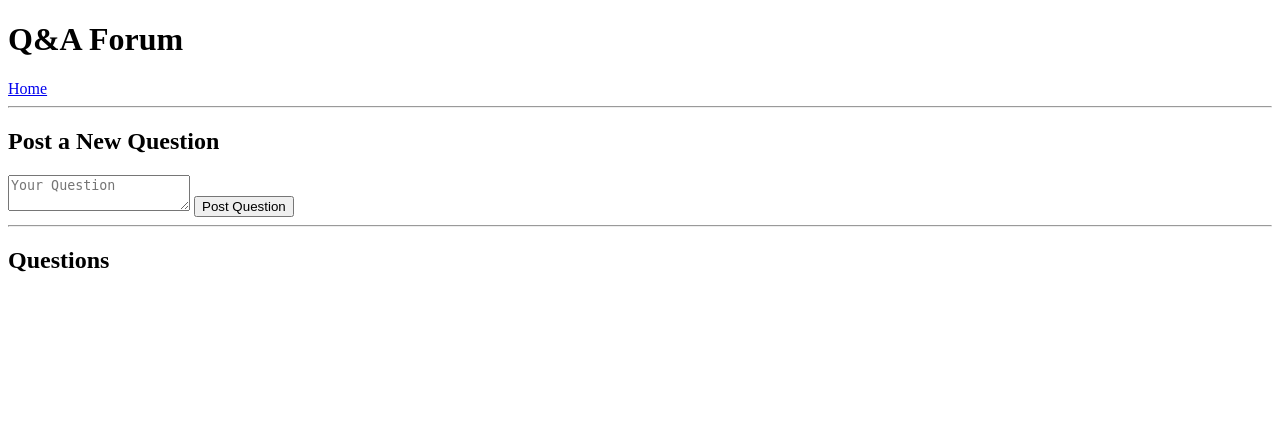
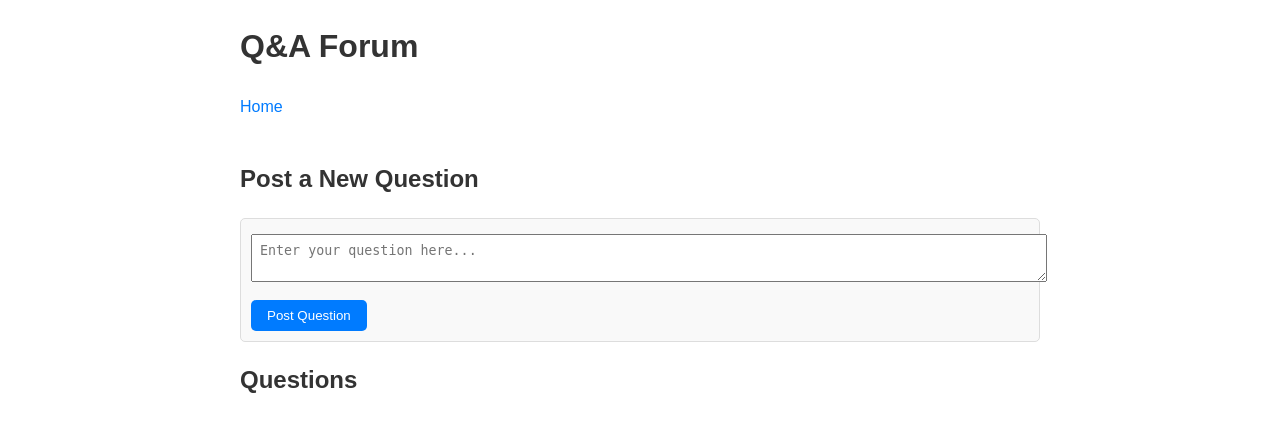
Before and after one commit to hannahyanover/nycrat, a Flask app: template templates/qa.html in a window 1280 px wide. Shown: the top 432 px of the page. Run offline with Flask 2, Linux system fonts and the light colour scheme; the template is opened without the code that fills it, so the values that code supplies are empty; parts of the project's set-up code (start-up, migrations or seed data) failed here and were passed over.

Commit message:
Update qa.html

```diff
--- a/templates/qa.html
+++ b/templates/qa.html
@@ -3,46 +3,109 @@
 <head>
     <meta charset="UTF-8">
     <title>Q&A Forum</title>
+    <style>
+        body {
+            font-family: Arial, sans-serif;
+            margin: 20px;
+            line-height: 1.6;
+        }
+        h1, h2 {
+            color: #333;
+        }
+        .container {
+            max-width: 800px;
+            margin: 0 auto;
+        }
+        .button {
+            margin-bottom: 20px;
+            display: inline-block;
+            color: #007BFF;
+            text-decoration: none;
+        }
+        .question-form, .reply-form {
+            margin-top: 20px;
+            padding: 10px;
+            border: 1px solid #ddd;
+            background-color: #f9f9f9;
+            border-radius: 5px;
+        }
+        .question, .reply {
+            margin-top: 20px;
+            padding: 10px;
+            border-bottom: 1px solid #eee;
+        }
+        .question-title {
+            font-weight: bold;
+        }
+        .reply {
+            margin-left: 20px;
+        }
+        .timestamp {
+            color: #666;
+            font-size: 0.9em;
+        }
+        textarea {
+            width: 100%;
+            padding: 8px;
+            margin-top: 5px;
+            resize: vertical;
+        }
+        button {
+            margin-top: 10px;
+            padding: 8px 16px;
+            background-color: #007BFF;
+            color: #fff;
+            border: none;
+            cursor: pointer;
+            border-radius: 5px;
+        }
+        button:hover {
+            background-color: #0056b3;
+        }
+    </style>
 </head>
 <body>
+    <div class="container">
         <h1>Q&A Forum</h1>
 
         <!-- Home Button -->
-    <a href="/">Home</a>
-    <hr>
+        <a href="/" class="button">Home</a>
 
         <!-- Form to Post a New Question -->
         <h2>Post a New Question</h2>
+        <div class="question-form">
             <form action="/post_question" method="POST">
-        <textarea name="question_text" placeholder="Your Question" required></textarea>
+                <textarea name="question_text" placeholder="Enter your question here..." required></textarea>
                 <button type="submit">Post Question</button>
             </form>
-    <hr>
+        </div>
 
         <!-- Display All Questions with Replies -->
         <h2>Questions</h2>
         {% for question_id, question in questions.items() %}
             <div class="question">
-            <p><strong>Question:</strong> {{ question.question_text }}</p>
-            <p><em>Asked on {{ question.created_at }}</em></p>
+                <p class="question-title">{{ question.question_text }}</p>
+                <p class="timestamp">Asked on {{ question.created_at }}</p>
+
+                <!-- List of Replies for this Question -->
+                <div class="replies">
+                    {% for reply in question.replies %}
+                        <div class="reply">
+                            <p>{{ reply.reply_text }}</p>
+                            <p class="timestamp">Replied on {{ reply.created_at }}</p>
+                        </div>
+                    {% endfor %}
+                </div>
 
                 <!-- Form to Post a Reply to this Question -->
-            <h3>Post a Reply</h3>
+                <div class="reply-form">
                     <form action="/post_reply/{{ question_id }}" method="POST">
-                <textarea name="reply_text" placeholder="Your Reply" required></textarea>
+                        <textarea name="reply_text" placeholder="Enter your reply here..." required></textarea>
                         <button type="submit">Post Reply</button>
                     </form>
-
-            <!-- List of Replies for this Question -->
-            <h4>Replies</h4>
-            {% for reply in question.replies %}
-                <div class="reply">
-                    <p><strong>Reply:</strong> {{ reply.reply_text }}</p>
-                    <p><em>Replied on {{ reply.created_at }}</em></p>
+                </div>
             </div>
         {% endfor %}
-            <hr>
     </div>
-    {% endfor %}
 </body>
 </html>
```
Lines whose indentation alone changed are shown as unchanged.
